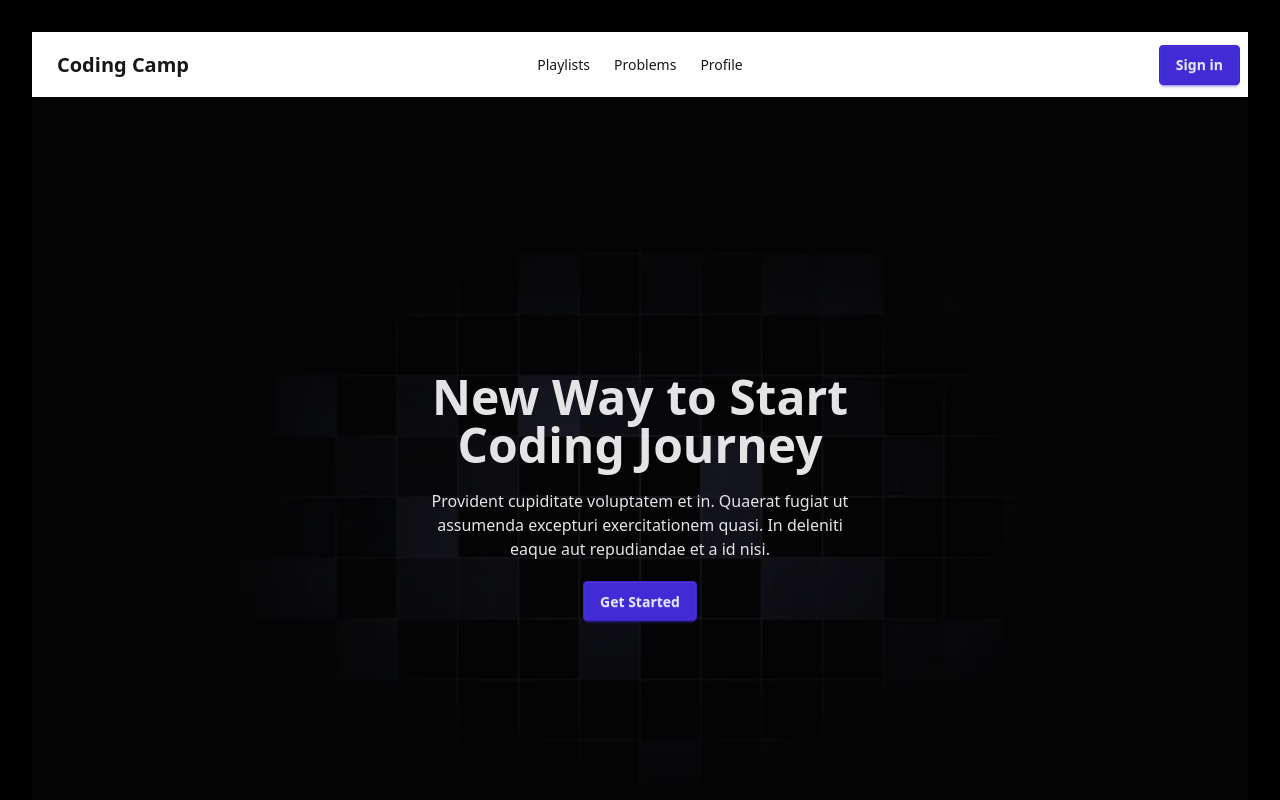
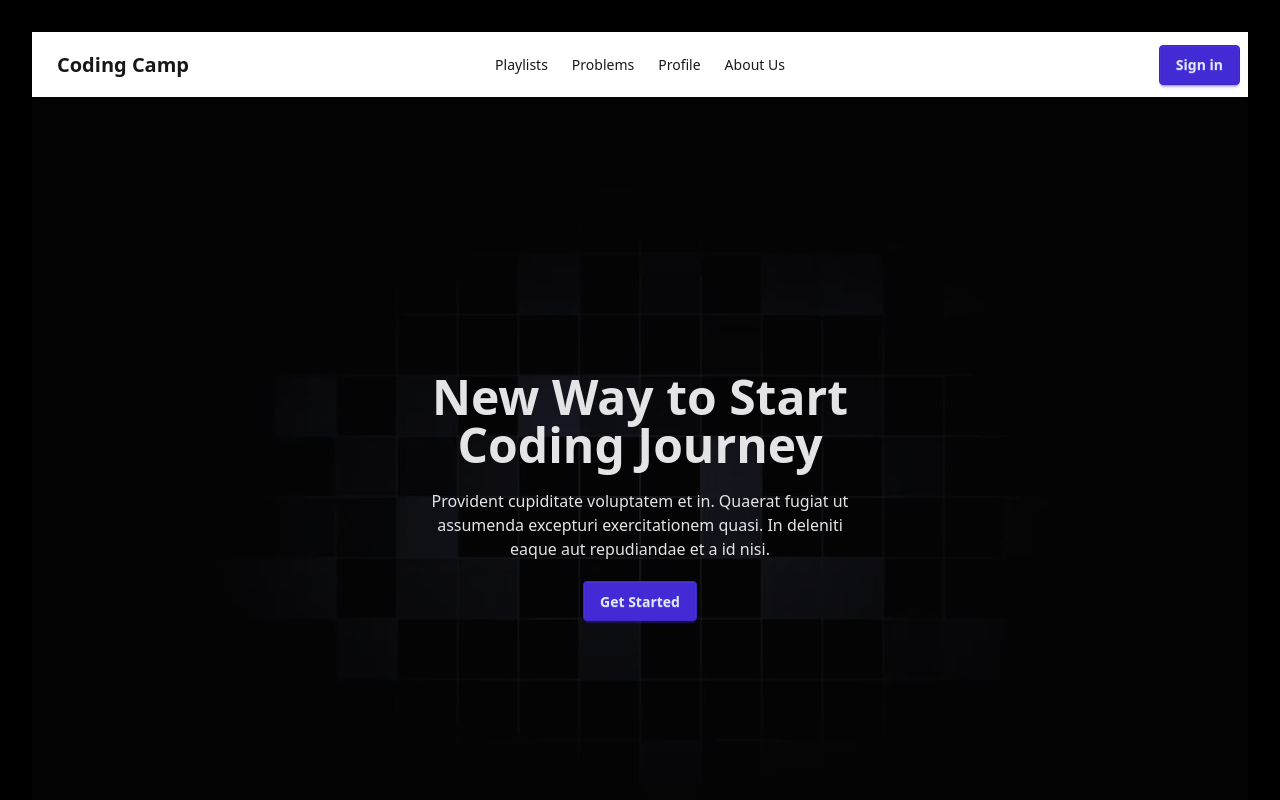
Before and after one commit to codebydeep/React-frontend, a React (Vite) app: page / in a window 1280 px wide. Shown: the top 800 px of the page. Built offline with nearby package versions, Linux system fonts and the light colour scheme.

Commit message:
chore: add a new Navbar option

```diff
--- a/src/Components/Navbar.jsx
+++ b/src/Components/Navbar.jsx
@@ -21,6 +21,7 @@ const Navbar = () => {
       <li><a>Playlists</a></li>
         <li><a>Problems</a></li>
         <li><a>Profile</a></li>
+        <li><a>About Us</a></li>
     </ul>
   </div>
   <div className="navbar-end">
```
